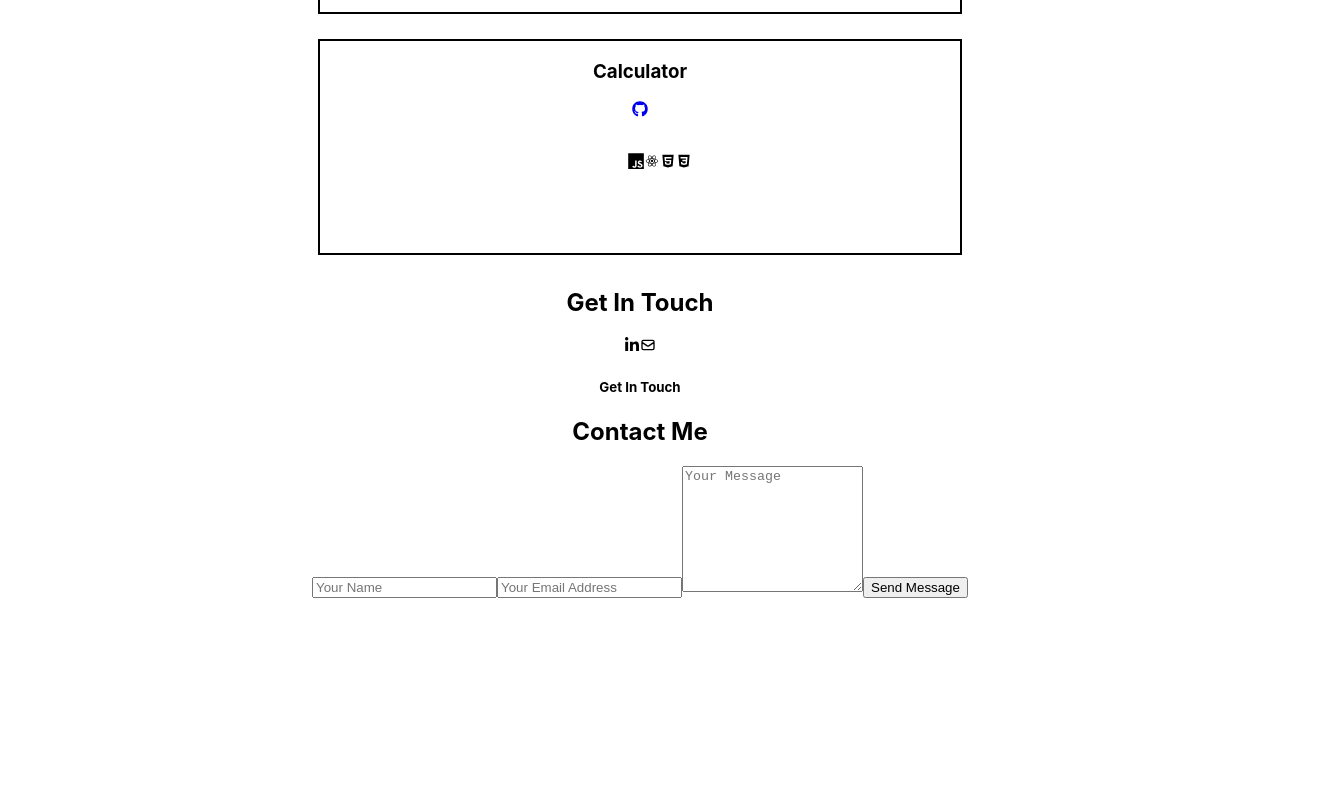
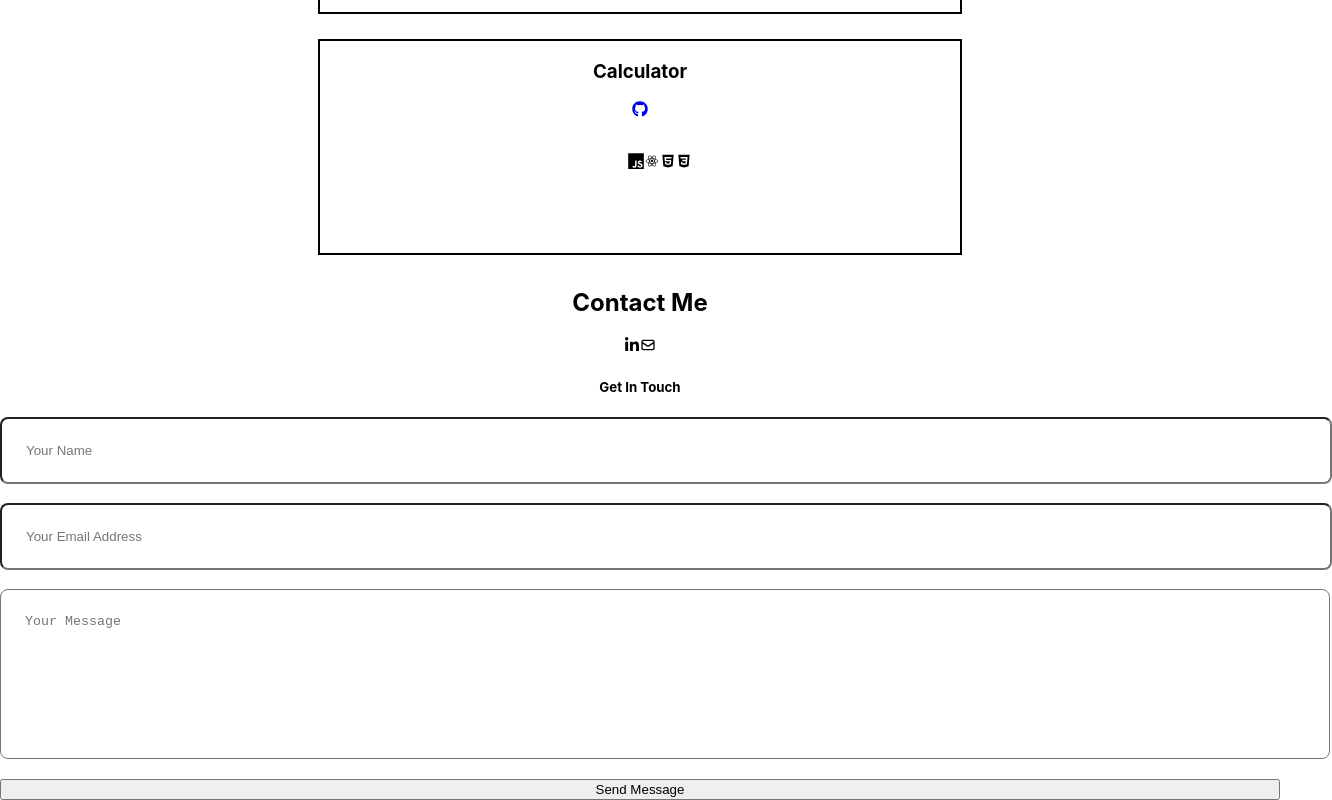
Before and after one commit to leahbanks/portfolio, a React (Create React App) app: page / in a window 1280 px wide. Shown: the part 2762-3562 px from the top of the page, 1332 px wide, since content can reach past the window. Before the commit the page ends 3360 px from the top, so only its background shows below. Built offline with nearby package versions, Linux system fonts and the light colour scheme.

Commit message:
basic css for contact form

```diff
--- a/src/components/Contact/Contact.css
+++ b/src/components/Contact/Contact.css
@@ -0,0 +1,18 @@
+#contact {
+  margin: 0 auto;
+}
+
+form {
+  display: flex;
+  flex-direction: column;
+  gap: 1.2rem;
+}
+
+input,
+textarea {
+  width: 100%;
+  padding: 1.5rem;
+  border-radius: 0.5rem;
+  background-color: transparent;
+  resize: none;
+}
--- a/src/components/Contact/Contact.jsx
+++ b/src/components/Contact/Contact.jsx
@@ -10,14 +10,12 @@ export default function Contact() {
   return (
     <section>
       <div className="about-links">
-        <h2>Get In Touch</h2>
+        <h2>Contact Me</h2>
         <FaLinkedinIn />
         <HiOutlineMail />
       </div>
-      <div id="contact" className="container">
+      <div id="contact" className="contact-container">
         <h5>Get In Touch</h5>
-        <h2>Contact Me</h2>
-
         <form
           onSubmit={(e) => {
             sendMessage(e);
```
